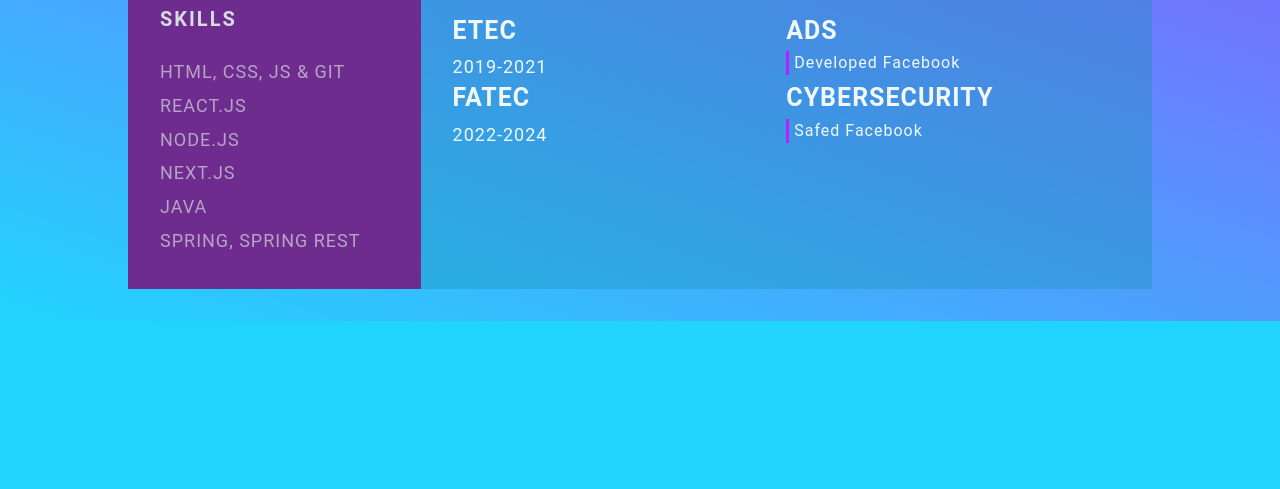
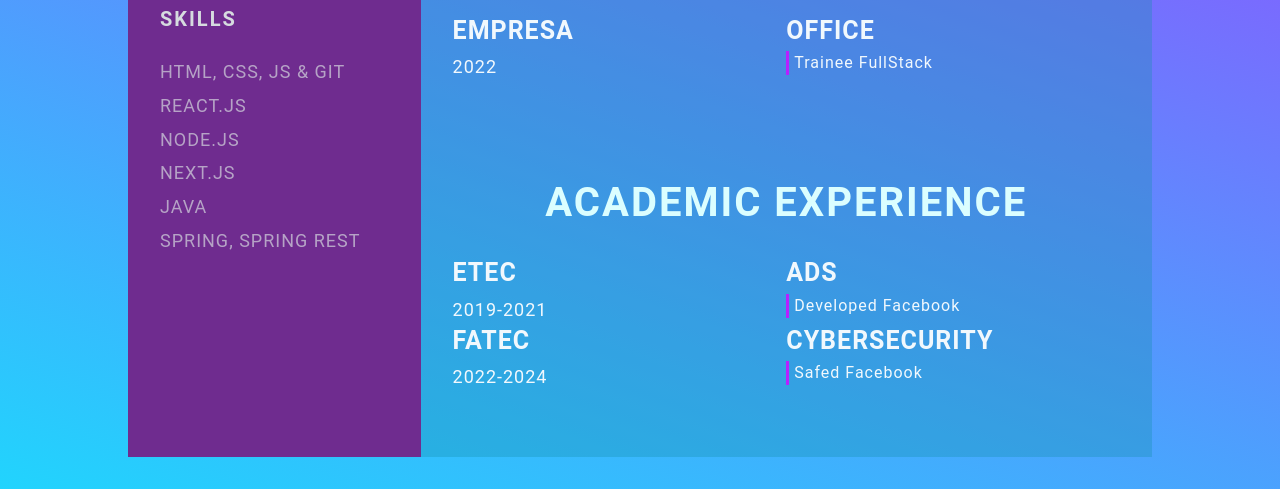
Before and after one commit to Michelsgab/Michelsgab.github.io, a plain HTML site: page index.html in a window 1280 px wide. Shown: the part 654-1143 px from the top of the page. Before the commit the page ends 975 px from the top, so only its background shows below. Drawn offline with Linux system fonts and the light colour scheme.

Commit message:
feat: Dia04 finalizado

```diff
--- a/index.html
+++ b/index.html
@@ -54,6 +54,21 @@
           <div class="right-title">Experience</div>
           <div class="experience-contents">
             <div class="exp-left">
+              <p class="exp-company-name">Empresa</p>
+              <p class="exp-time-period">2022</p>
+            </div>
+            <div class="exp-right">
+              <p class="exp-position">Office</p>
+              <p class="exp-desc">
+                Trainee FullStack
+              </p>
+            </div>
+          </div>
+        </section>
+        <section class="experience gap">
+          <div class="right-title">Academic Experience</div>
+          <div class="experience-contents">
+            <div class="exp-left">
               <p class="exp-company-name">Etec</p>
               <p class="exp-time-period">2019-2021</p>
             </div>
```
